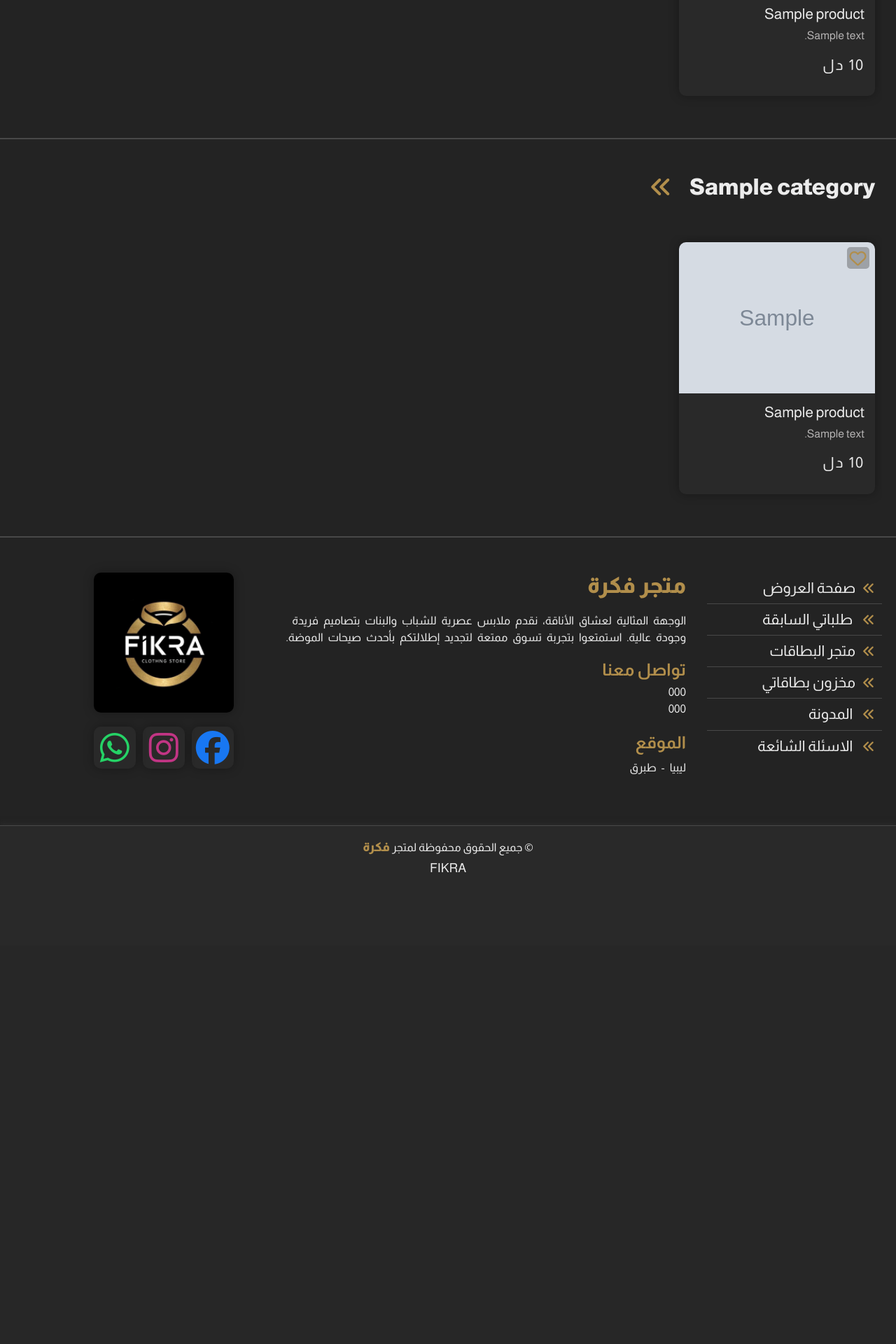
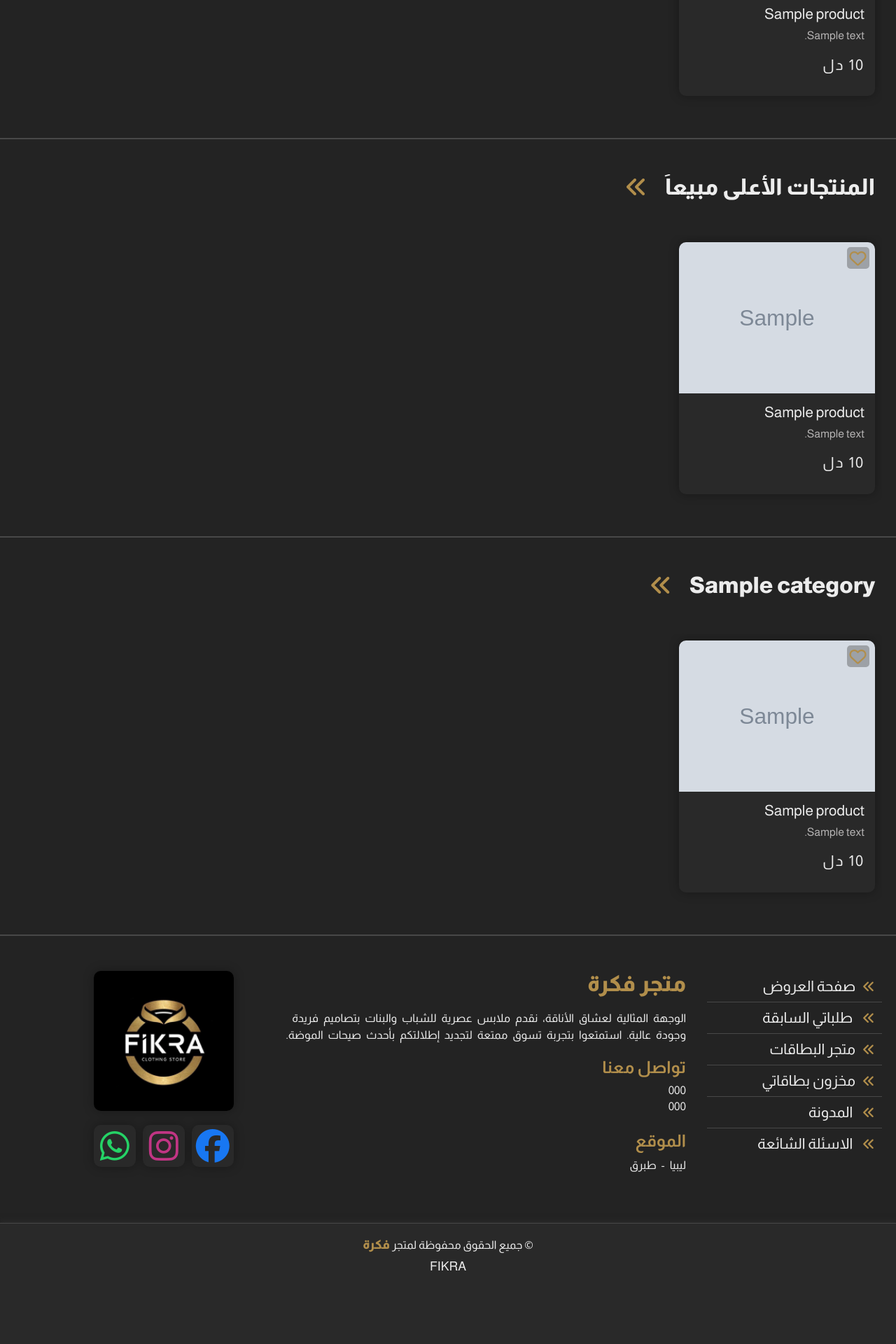
Before and after one commit to PROALSAOUR/Fikra, a Django app: template templates/store/index.html in a window 1280 px wide. Shown: the part 1263-3183 px from the top of the page at 70% size. Before the commit the page ends 2509 px from the top, so only its background shows below. Run offline with Django 5.2, Linux system fonts and the light colour scheme; the template is opened without the code that fills it: most values are stand-ins (such as "Sample title", 1, 10 or a date in 2020); grey boxes marked "Sample" are stand-in pictures.

```diff
--- a/accounts/send_messages.py
+++ b/accounts/send_messages.py
@@ -1,6 +1,6 @@
 from django.utils import timezone
 from accounts.models import Message
-
+from settings.models import Settings
 
 def copon_expire_after_3_dayes(user_name, copon_name):
     """ نص رسالة متبقي 3 ايام على انتهاء صلاحية الكوبون"""
@@ -117,7 +117,7 @@ def create_order_message(user_name, order):
         content=
         f"""
         مرحبا {user_name}
-        لقد تم انشاء الطلب ({str(order).zfill(6)}) بنجاح, سوف نقوم بإرساله اليك خلال مدة لا تتجاوز ال 3 أيام.\n
+        لقد تم انشاء الطلب ({str(order).zfill(6)}) بنجاح, سوف نقوم بإرساله اليك خلال مدة لا تتجاوز ال {Settings.expected_days} أيام.\n
         في حال كان لديك اي استفسار يرجى التواصل مع خدمة العملاء وسوف يتم الرد عليك بأسرع وقت ممكن\n
         نرجو لك وقتا سعيداً.
         """,
--- a/orders/signals.py
+++ b/orders/signals.py
@@ -96,7 +96,7 @@ def update_sold_and_stock(sender, instance, **kwargs):
 def check_order_dealing_status(sender, instance, **kwargs):
     """
     تحديث حالة الطلب إلى ملغي فقط عندما لا توجد عناصر طلب وجميع عمليات التعديل مكتملة.#
-    يعمل فقط ان كانت حالة الطلب السابقة مستلم او مشحون #
+    يعمل فقط ان كانت حالة الطلب السابقة مستلم   #
     # ان كانت حالة الطلب معالجة او تجهيز يتم التعامل من دالة العرض الخاصة بإلغاء عنصر طلب مباشرة
     """
 
--- a/settings/models.py
+++ b/settings/models.py
@@ -7,6 +7,7 @@ class Settings(models.Model):
     max_replace_days = models.IntegerField(verbose_name='اقصى مدة استبدال', default=3)
     partners_percentage = models.DecimalField(max_digits=4, decimal_places=2, verbose_name='نسبة الشركاء' , default=0.0)
     free_delivery =  models.BooleanField(default=False, verbose_name='توصيل مجاني؟' )
+    expected_days = models.IntegerField(verbose_name=" الأيام المتوقعة لوصول الطلب", default=7)
 
     @classmethod
     def get_settings(cls):
--- a/store/views.py
+++ b/store/views.py
@@ -42,7 +42,9 @@ def index(request):
         products__ready_to_sale=True,
     ).distinct()[:8]
 
-    offered_products = Product.objects.filter(offer=True)[:8].prefetch_related('items__variations') # تحميل العناصر ومتغيراتها دفعة واحدة
+    offered_products = Product.objects.filter(ready_to_sale=True, offer=True).prefetch_related('items__variations')[:8] # تحميل العناصر ومتغيراتها دفعة واحدة
+
+    best_sales_products = Product.objects.filter(ready_to_sale=True, total_sales__gt=0).prefetch_related('items__variations').order_by('-total_sales')[:8]
 
     context = {
         'ads': ads,
@@ -50,6 +52,7 @@ def index(request):
         'user_name': user_name,
         'categories': categories,
         'offered_products':offered_products,
+        'best_sales_products':best_sales_products,
     }
 
     return render(request, 'store/index.html', context)
@@ -297,7 +300,6 @@ def best_sales(request):
         'products_count': products_count,
     }
     return render(request, 'store/best-sales.html', context)
-
 # ===================================================
 # صفحة البحث
 def search_page(request):
--- a/templates/store/index.html
+++ b/templates/store/index.html
@@ -77,6 +77,24 @@
             </div>
     </section>
     <!-- End Offer Products Section -->
+    <!-- Start Best sales Products Section -->
+    <hr class="sep">
+    <section  id="products">
+            <a href="{% url "store:best-sales" %}" aria-label="استعرض المنتجات الأعلى مبيعاً">
+                <div class="title">
+                    <h2>المنتجات الأعلى مبيعاً</h2>
+                    <i class="fa-solid fa-angles-left"></i>
+                </div>
+            </a>
+            <div class="swiper products-slider">
+                <div class="swiper-wrapper">
+                    {% for product in best_sales_products %}
+                        {% include "common/product-card.html" %}
+                    {% endfor %}
+                </div>
+            </div>
+    </section>
+    <!-- End Best sales Products Section -->
     {% for category in categories %}
     <!-- Start Products Section -->
         <hr class="sep">
```
Also changed, not shown: orders/views.py (+13 -2 lines), accounts/models.py (line endings or trailing spaces), settings/migrations/0009_settings_expected_days.py (added), settings/migrations/0010_alter_settings_expected_days.py (added), 1 other file.
